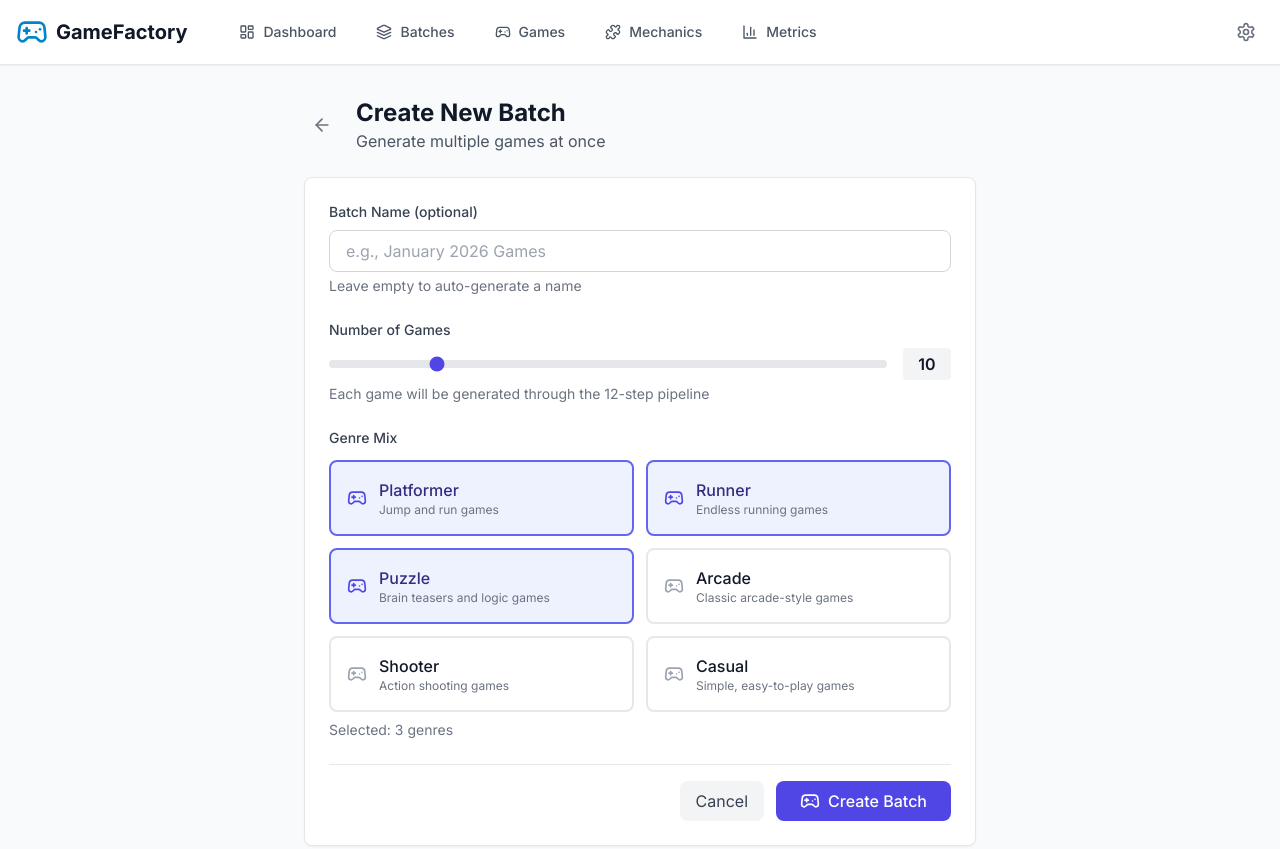
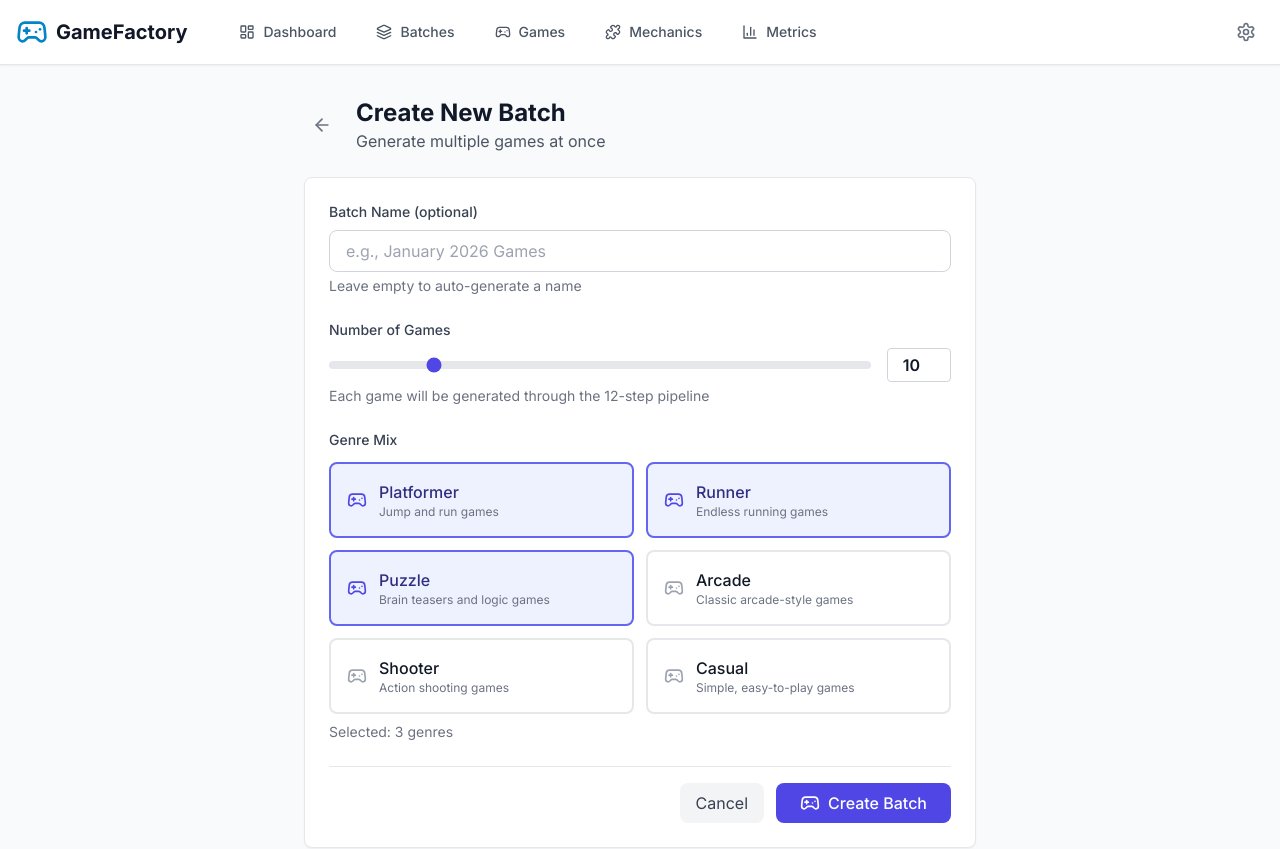
Before and after one commit to RoniAbravaya/AIMobileGameGenerator, a Next.js app in the folder frontend/: page /batches/new in a window 1280 px wide. Shown: the top 849 px of the page. Built offline with nearby package versions, Linux system fonts and the light colour scheme.

Commit message:
fix: Add number input for game count alongside slider

```diff
--- a/frontend/src/app/batches/new/page.tsx
+++ b/frontend/src/app/batches/new/page.tsx
@@ -122,12 +122,22 @@ export default function NewBatchPage() {
               min="1"
               max="50"
               value={gameCount}
-              onChange={(e) => setGameCount(parseInt(e.target.value))}
+              onChange={(e) => setGameCount(parseInt(e.target.value, 10))}
               className="flex-1 h-2 bg-gray-200 rounded-lg appearance-none cursor-pointer accent-indigo-600"
             />
-            <span className="w-12 text-center font-semibold text-gray-900 bg-gray-100 px-3 py-1 rounded">
-              {gameCount}
-            </span>
+            <input
+              type="number"
+              min="1"
+              max="50"
+              value={gameCount}
+              onChange={(e) => {
+                const val = parseInt(e.target.value, 10)
+                if (val >= 1 && val <= 50) {
+                  setGameCount(val)
+                }
+              }}
+              className="w-16 text-center font-semibold text-gray-900 border border-gray-300 rounded px-2 py-1"
+            />
           </div>
           <p className="mt-1 text-sm text-gray-500">
             Each game will be generated through the 12-step pipeline
```
